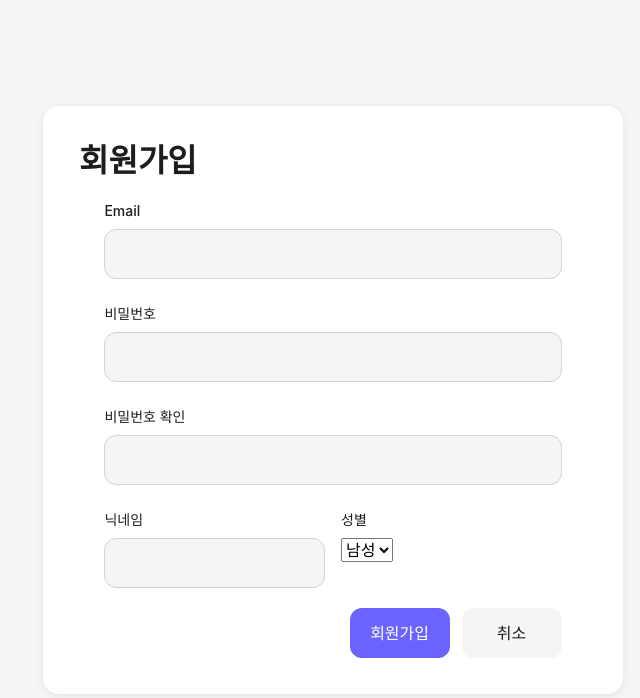
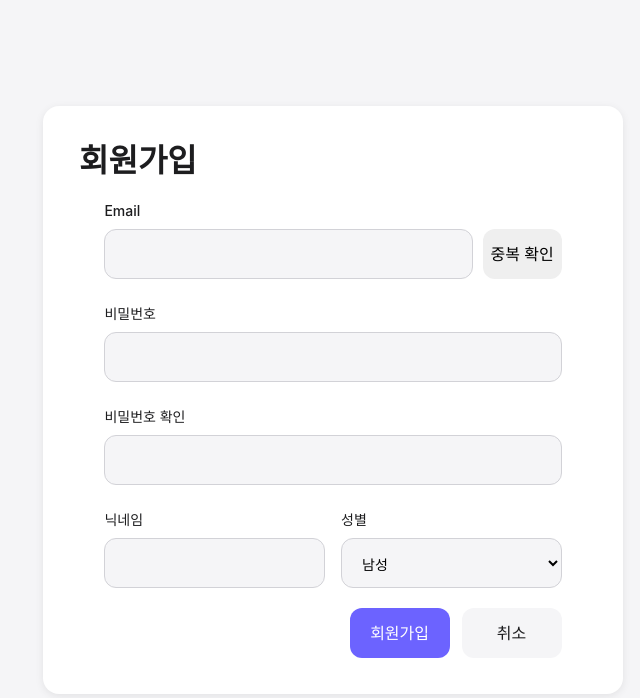
Before and after one commit to WooSeungHwan/spring-project, a Java web app: page /register in a window 1280 px wide. Shown: the top 698 px of the page, without its empty margins (307-947 px from the left). Run offline with Spring Boot 4, a stand-in JSP engine, Linux system fonts and the light colour scheme.

Commit message:
feat: 회원가입 이메일 중복 및 비밀번호 확인 구현

```diff
--- a/src/main/java/com/service/spring/dao/MemberDAO.java
+++ b/src/main/java/com/service/spring/dao/MemberDAO.java
@@ -22,6 +22,11 @@ public class MemberDAO {
 	public Member login(Member member) throws SQLException {
 		return sqlSession.selectOne(NS + "getMember", member);
 	}
+
+    // 이메일 중복여부 확인
+    public Member checkEmail(Member member) throws SQLException {
+        return sqlSession.selectOne(NS + "getMember", member);
+    }
 
 	public List<Member> searchMember(String nickname) throws SQLException {
 		return sqlSession.selectList(NS + "searchMember", nickname);
--- a/src/main/webapp/components/navbar.jsp
+++ b/src/main/webapp/components/navbar.jsp
@@ -1,5 +1,8 @@
 <%@ page language="java" contentType="text/html; charset=UTF-8" pageEncoding="UTF-8"%>
 <%@ taglib prefix="c" uri="http://java.sun.com/jsp/jstl/core" %>
+
+<%-- Import Mdi Icon --%>
+<link rel="stylesheet" href="../../vendors/mdi/css/materialdesignicons.min.css">
 
 <nav class="sidebar sidebar-offcanvas" id="sidebar">
     <ul class="nav">
--- a/src/main/webapp/pages/member/register.jsp
+++ b/src/main/webapp/pages/member/register.jsp
@@ -66,7 +66,8 @@
 		input[type="text"],
         input[type="email"],
         input[type="password"],
-        input[type="date"] {
+        input[type="date"],
+        select {
             width: 100%;
 			height: 50px;
             padding: 16px;
@@ -80,22 +81,37 @@
 		input[type="text"]:focus,
         input[type="email"]:focus,
         input[type="password"]:focus,
-        input[type="date"]:focus {
+        input[type="date"]:focus,
+        select:focus {
             outline: none;
             border-color: #0071e3;
             background-color: white;
         }
 
-        .password-confirm-message {
-			text-align: end;
-            font-size: 12px;
-            color: #34c759;
-            margin-top: 8px;
-            display: none;
+        select {
+            font-size: 14px;
         }
 
-        .password-confirm-message.show {
-            display: block;
+        #password-confirm-message {
+			text-align: end;
+            font-size: 14px;
+            margin-top: 8px;
+        }
+
+        .match {
+            color: #34c759;
+        }
+
+        .mismatch {
+            color: #c73434;
+        }
+
+        #emailForm {
+            display: flex;
+        }
+
+        #emailForm #email {
+            margin-right: 10px;
         }
 
         .date-row {
@@ -162,7 +178,13 @@
         <form action="register" method="post" id="signupForm">
             <div class="form-group">
                 <label for="email">Email</label>
-                <input type="email" id="email" name="email" required>
+                <div id="emailForm">
+                    <input type="email" id="email" name="email" required>
+                    <button type="button" id="checkEmail">중복 확인</button>
+                </div>
+                <div id="email-check">
+
+                </div>
             </div>
 
             <div class="form-group">
@@ -173,8 +195,8 @@
             <div class="form-group">
                 <label for="passwordConfirm">비밀번호 확인</label>
                 <input type="password" id="passwordConfirm" name="passwordConfirm" required>
-                <div class="password-confirm-message" id="passwordMessage">
-                    비밀번호가 일치합니다.
+                <div id="password-confirm-message">
+
                 </div>
             </div>
 
@@ -201,6 +223,59 @@
     </div>
 </body>
 <script>
+    // 비밀번호 일치 여부 확인
+    const pass = document.querySelector('#password');
+    const passConfirm = document.querySelector('#passwordConfirm');
+    const passConfirmMessage = document.querySelector('#password-confirm-message');
+
+    function checkPasswordMatch() {
+        if (pass.value === '' || passConfirm.value === '') {
+            passConfirmMessage.textContent = '';
+            passConfirmMessage.className = '';
+            return;
+        }
+
+        if (pass.value === passConfirm.value) {
+            passConfirmMessage.textContent = '비밀번호가 일치합니다';
+            passConfirmMessage.className = 'match';
+        } else {
+            passConfirmMessage.textContent = '비밀번호가 일치하지 않습니다';
+            passConfirmMessage.className = 'mismatch';
+        }
+    }
+
+    pass.addEventListener('input', checkPasswordMatch);
+    passConfirm.addEventListener('input', checkPasswordMatch);
+
+    // 이메일 중복여부 확인
+    const email = document.querySelector('#email');
+    const checkEmailBtn = document.querySelector('#checkEmail');
+    const checkEmailMsg = document.querySelector('#email-check');
+
+    async function checkEmailDuplicate() {
+        if (email.value === '') {
+            checkEmailMsg.textContent = '';
+            checkEmailMsg.className = '';
+            return;
+        }
+
+        if (await checkEmail(email.value) === 'true') {
+            checkEmailMsg.textContent = '이메일이 중복됩니다';
+            checkEmailMsg.className = 'mismatch';
+        } else {
+            checkEmailMsg.textContent = '이메일이 중복되지 않습니다';
+            checkEmailMsg.className = 'match';
+        }
+    }
+
+    checkEmailBtn.addEventListener('click', checkEmailDuplicate);
+
+    // 이메일 중복 확인
+    async function checkEmail(email) {
+        const response = await fetch('check/email?email=' + email);
+
+        return response.text();
+    }
 
 </script>
 </html>
```
Also changed, not shown: src/main/java/com/service/spring/controller/AsyncMemberController.java (added, +27 -0 lines), src/main/java/com/service/spring/service/MemberService.java (+8 -0 lines).
